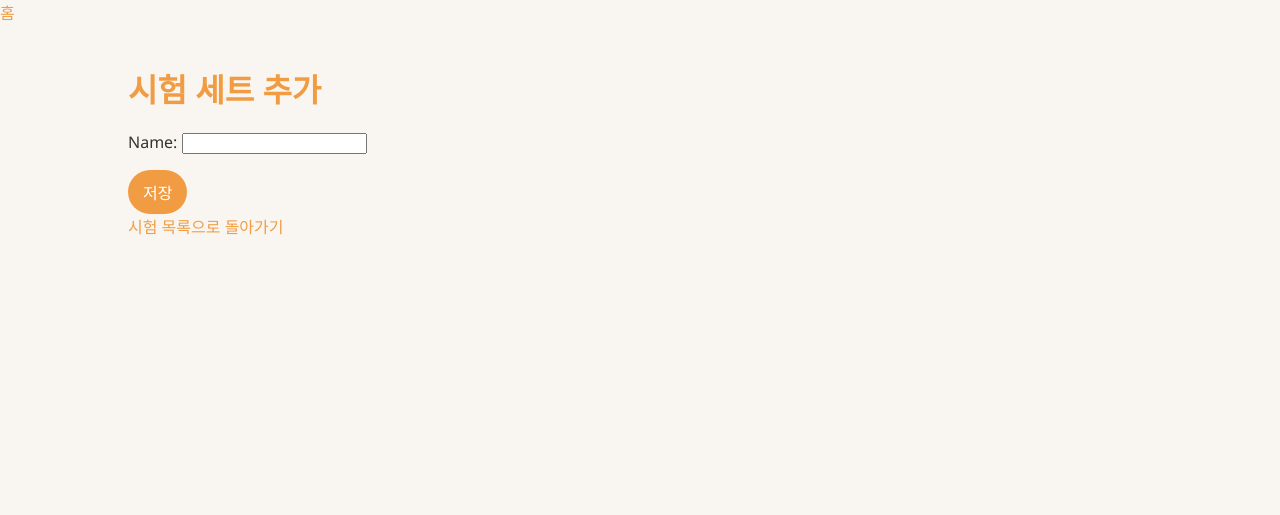
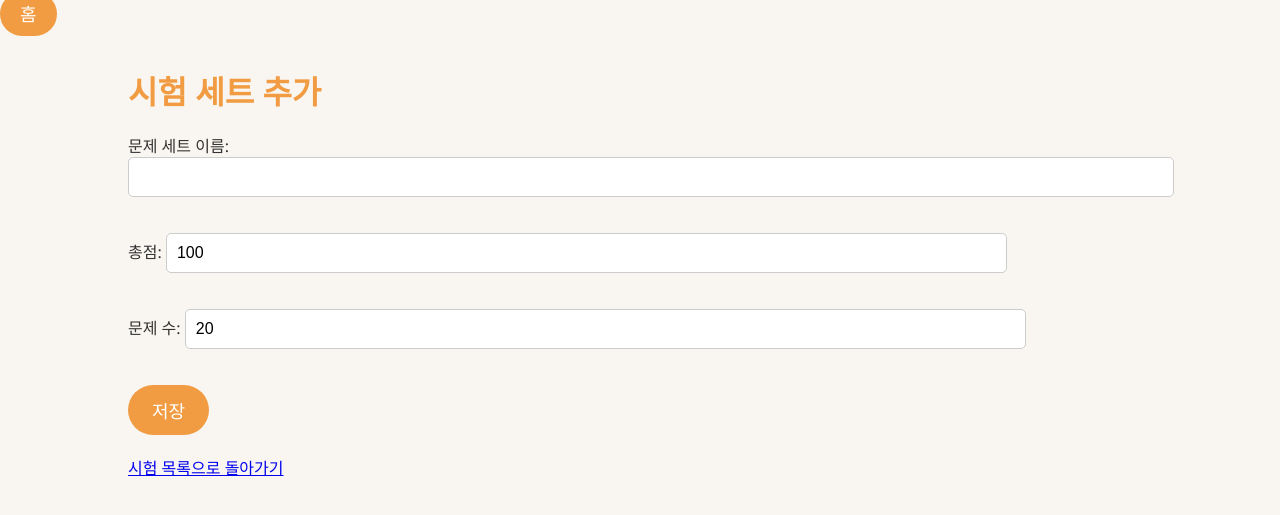
Before and after one commit to minyee2913/server_class_project, a Django app: page /create/ in a window 1280 px wide. Shown: the top 515 px of the page. Run offline with Django 5.2, Linux system fonts and the light colour scheme.

Commit message:
final!!!

```diff
--- a/main/forms.py
+++ b/main/forms.py
@@ -2,11 +2,39 @@ from django import forms
 from .models import ProblemSet, Problem
 
 class ProblemSetForm(forms.ModelForm):
+    default_total_score = forms.IntegerField(required=False, initial=100, label="총점")
+    total_problems = forms.IntegerField(required=False, initial=20, label='문제 수')
     class Meta:
         model = ProblemSet
-        fields = ['name']
+        fields = ['name', 'default_total_score', 'total_problems', 'total_score']
+        labels = {
+            'name': '문제 세트 이름',
+        }
+        widgets = {
+            'default_total_score': forms.NumberInput(attrs={'value': 0}),
+            'total_problems': forms.NumberInput(attrs={'value': 0}),
+        }
+        exclude = ['total_score']
+
+    def __init__(self, *args, **kwargs):
+        super().__init__(*args, **kwargs)
+
+    def save(self, commit=True):
+        instance = super().save(commit=False)
+        # default_total_score 값을 total_score에 대입
+        instance.total_score = instance.default_total_score
+        if commit:
+            instance.save()
+        return instance
 
 class ProblemForm(forms.ModelForm):
     class Meta:
         model = Problem
-        fields = ['order', 'score', 'success', 'question_text']
+        fields = ['score', 'success', 'question_text']
+        labels = {
+            'score': '점수',       # 점수
+            'success': '성공 여부',  # 성공 여부
+            'question_text': '문제 내용',  # 문제 내용
+        }
+
+    question_text = forms.CharField(required=False, widget=forms.Textarea(attrs={'placeholder': '질문을 입력해주세요 (선택 사항)'}))
--- a/main/models.py
+++ b/main/models.py
@@ -1,28 +1,41 @@
 from django.db import models
-from django.db.models import Sum
 
 class ProblemSet(models.Model):
     name = models.CharField(max_length=100)
-    total_score = models.FloatField(default=0)
-    total_problems = models.IntegerField(default=0)
+    default_total_score = models.IntegerField(default=100)
+    total_score = models.IntegerField(default=0)
+    total_problems = models.IntegerField(default=20)
+    correct_count = models.IntegerField(default=0)
     created_at = models.DateTimeField(auto_now_add=True)
 
-    def update_total_score(self):
-        total_score = self.problems.aggregate(Sum('score'))['score__sum']
-        self.total_score = total_score or 0
-        self.total_problems = self.problems.count()
+    def initScore(self):
+        self.total_score = self.default_total_score
+
+    def update_score(self):
+        # 문제 세트에 관련된 문제들의 점수를 합산하고, 맞은 문제 수를 계산하는 로직
+        problems = self.problems.all()
+        total_score = self.default_total_score
+
+        for problem in problems:
+            if not problem.success:
+                total_score = total_score - problem.score
+
+        correct_count = sum(1 for problem in problems if problem.success)
+        total_problems = problems.count()
+
+        self.total_score = total_score
+        self.total_problems = total_problems
         self.save()
 
     def __str__(self):
         return self.name
 
-
 class Problem(models.Model):
-    problem_set = models.ForeignKey(ProblemSet, on_delete=models.CASCADE, related_name="problems")
+    problem_set = models.ForeignKey(ProblemSet, related_name='problems', on_delete=models.CASCADE)
+    question_text = models.CharField(max_length=500)
+    score = models.IntegerField()
+    success = models.BooleanField(default=False)
     order = models.IntegerField()
-    score = models.FloatField()
-    success = models.BooleanField()
-    question_text = models.TextField()
 
     def __str__(self):
-        return f"문제 {self.order}: {self.question_text[:20]}"
+        return self.question_text
--- a/main/static/css/base.css
+++ b/main/static/css/base.css
@@ -48,7 +48,7 @@ tr:hover {
 }
 
 /* 버튼 스타일 */
-.add-problem-set-btn {
+.add-problem-set-btn, button {
     display: inline-block;
     padding: 12px 24px;
     background-color: #f19c42;  /* 살구색 */
@@ -57,55 +57,61 @@ tr:hover {
     border-radius: 30px;  /* 동글동글한 버튼 */
     font-size: 18px;
     margin-bottom: 20px;
-    transition: transform 0.2s ease, background-color 0.3s ease;
+    border: none;
+    cursor: pointer;
 }
 
-.add-problem-set-btn:hover {
-    background-color: #e68929;  /* 버튼 호버 시 어두운 살구색 */
-    transform: scale(1.1);  /* 호버 시 버튼 크기 커짐 */
+.add-problem-set-btn:hover, button:hover {
+    background-color: #e68a29;  /* 더 어두운 살구색 */
 }
 
-.add-problem-set-btn:active {
-    transform: scale(0.95);  /* 클릭 시 버튼 크기 약간 작아짐 */
-}
-
-/* 링크 스타일 */
-a {
-    color: #f19c42;  /* 살구색 */
-    text-decoration: none;
+/* 텍스트 입력 필드 스타일 */
+input[type="text"], textarea {
+    width: 100%;
+    padding: 10px;
+    margin-bottom: 20px;
+    border: 1px solid #ccc;
+    border-radius: 5px;
     font-size: 16px;
 }
 
-a:hover {
-    text-decoration: underline;
+input[type="text"]:focus, textarea:focus {
+    border-color: #f19c42;
+    outline: none;
 }
 
-a:active {
-    color: #e68929;
+input[type="number"], textarea {
+    width: 80%;
+    padding: 10px;
+    margin-bottom: 20px;
+    border: 1px solid #ccc;
+    border-radius: 5px;
+    font-size: 16px;
 }
 
-/* 테이블 버튼 스타일 */
-button {
+input[type="number"]:focus, textarea:focus {
+    border-color: #f19c42;
+    outline: none;
+}
+
+/* 홈 버튼 스타일 */
+nav a {
+    padding: 10px 20px;
     background-color: #f19c42;
-    border: none;
     color: white;
-    padding: 10px 15px;
-    font-size: 16px;
+    text-decoration: none;
+    font-size: 18px;
     border-radius: 25px;
     transition: background-color 0.3s ease, transform 0.2s ease;
+    margin-right: 15px;
 }
 
-button:hover {
+nav a:hover {
     background-color: #e68929;
-    transform: scale(1.05); /* 호버 시 버튼 크기 커짐 */
+    transform: scale(1.05);
 }
 
-button:active {
-    background-color: #c77724; /* 클릭 시 버튼 어두워짐 */
+nav a:active {
+    background-color: #c77724;
     transform: scale(0.95);
 }
-
-/* 부드러운 애니메이션을 위한 테이블 */
-tbody tr {
-    transition: background-color 0.3s ease;
-}
--- a/main/templates/problem_set_create.html
+++ b/main/templates/problem_set_create.html
@@ -16,8 +16,8 @@
         <h1>시험 세트 추가</h1>
         <form method="POST">
             {% csrf_token %}
-            {{ form.as_p }}
-            <button type="submit">저장</button>
+            {{ problem_set_form.as_p }}
+            <button type="submit" class="add-problem-set-btn">저장</button>
         </form>
 
         <a href="{% url 'problem_set_list' %}">시험 목록으로 돌아가기</a>
--- a/main/templates/problem_set_list.html
+++ b/main/templates/problem_set_list.html
@@ -35,7 +35,7 @@
                     <td>{{ problem_set.total_score }}</td>
                     <td>{{ problem_set.total_problems }}</td>
                     <td>{{ problem_set.created_at }}</td>
-                    <td><a href="{% url 'problem_set_edit' problem_set.id %}">상세보기</a></td>
+                    <td><a href="{% url 'problem_set_edit' problem_set.id %}">상세보기</a><br><a href="{% url 'problem_set_delete' problem_set.id %}">삭제</a></td>
                 </tr>
                 {% endfor %}
             </tbody>
--- a/main/urls.py
+++ b/main/urls.py
@@ -5,4 +5,6 @@ urlpatterns = [
     path('', views.problem_set_list, name='problem_set_list'),
     path('create/', views.problem_set_create, name='problem_set_create'),
     path('edit/<int:problem_set_id>/', views.problem_set_edit, name='problem_set_edit'),
+    path('delete/<int:problem_id>/', views.problem_delete, name='problem_delete'),
+    path('delete_set/<int:problem_set_id>/', views.problem_set_delete, name='problem_set_delete'),
 ]
--- a/main/views.py
+++ b/main/views.py
@@ -1,4 +1,4 @@
-from django.shortcuts import render, redirect
+from django.shortcuts import render, redirect, get_object_or_404
 from .models import ProblemSet, Problem
 from .forms import ProblemSetForm, ProblemForm
 from django.db.models import Max
@@ -9,31 +9,48 @@ def problem_set_list(request):
 
 def problem_set_create(request):
     if request.method == 'POST':
-        form = ProblemSetForm(request.POST)
-        if form.is_valid():
-            problem_set = form.save()
-            return redirect('problem_set_edit', problem_set.id)
+        problem_set_form = ProblemSetForm(request.POST)
+
+        if problem_set_form.is_valid():
+            # 훈련 세트를 저장
+            problem_set = problem_set_form.save(commit=False)
+            problem_set.save()
+
+
+            return redirect('problem_set_list')  # 훈련 세트 목록 페이지로 리디렉션
+        else:
+            # 폼이 유효하지 않으면 오류 메시지 출력
+            print('ProblemSetForm Errors:', problem_set_form.errors)  # 문제 세트 폼 오류
+
     else:
-        form = ProblemSetForm()
-    return render(request, 'problem_set_create.html', {'form': form})
+        problem_set_form = ProblemSetForm()
+
+    return render(request, 'problem_set_create.html', {
+        'problem_set_form': problem_set_form,
+    })
 
 def problem_set_edit(request, problem_set_id):
     problem_set = ProblemSet.objects.get(id=problem_set_id)
     problems = Problem.objects.filter(problem_set=problem_set)
+
+    # 맞은 문제와 틀린 문제 수 계산
+    correct_count = problems.filter(success=True).count()
+    incorrect_count = problems.filter(success=False).count()
+
+    # 다음에 추가할 문제의 order 계산
+    next_order = problems.aggregate(Max('order'))['order__max'] + 1 if problems.exists() else 1
 
     if request.method == 'POST':
         problem_form = ProblemForm(request.POST)
         if problem_form.is_valid():
             problem = problem_form.save(commit=False)
             problem.problem_set = problem_set
-
-            # 자동으로 order 값 설정
-            max_order = Problem.objects.filter(problem_set=problem_set).aggregate(Max('order'))['order__max']
-            problem.order = (max_order or 0) + 1  # 가장 큰 order 값에 1을 더함
-
+            problem.order = next_order  # 자동으로 order 할당
             problem.save()
-            problem_set.update_total_score()
-            return redirect('problem_set_edit', problem_set.id)
+            problem_set.update_score()  # 문제 세트의 총 점수 업데이트
+            return redirect('problem_set_edit', problem_set.id)  # 리다이렉트 확인
+        else:
+            print('ProblemForm Errors:', problem_form.errors)  # 폼 오류 로그 출력
     else:
         problem_form = ProblemForm()
 
@@ -41,4 +58,32 @@ def problem_set_edit(request, problem_set_id):
         'problem_set': problem_set,
         'problem_form': problem_form,
         'problems': problems,
+        'next_order': next_order,  # 다음 문제의 순서를 전달
+        'correct_count': correct_count,  # 맞은 문제 수 전달
+        'incorrect_count': incorrect_count,  # 틀린 문제 수 전달
     })
+
+
+def problem_set_delete(request, problem_set_id):
+    problem_set = get_object_or_404(ProblemSet, id=problem_set_id)
+
+    # POST 요청일 경우에만 삭제
+    if request.method == 'POST':
+        problem_set.delete()
+        return redirect('problem_set_list')  # 문제 세트 목록 페이지로 리다이렉트
+
+    return render(request, 'problem_set_delete.html', {
+        'problem_set': problem_set
+    })
+
+def problem_delete(request, problem_id):
+    # 문제 객체를 찾고, 없으면 404 오류를 반환
+    problem = get_object_or_404(Problem, id=problem_id)
+
+    if request.method == 'POST':
+        problem_set = problem.problem_set  # 문제 세트 객체를 가져옴
+        problem.delete()  # 문제 삭제
+        problem_set.update_score()  # 문제 세트의 점수 업데이트
+        return redirect('problem_set_edit', problem_set.id)  # 문제 세트 편집 화면으로 리다이렉트
+
+    return redirect('problem_set_edit', problem.problem_set.id)  # GET 요청인 경우
```
Also changed, not shown: main/templates/problem_edit.html (deleted, +0 -23 lines), main/templates/problem_set_delete.html (added, +85 -0 lines), main/templates/problem_set_edit.html (+51 -9 lines), main/migrations/0001_initial.py.
